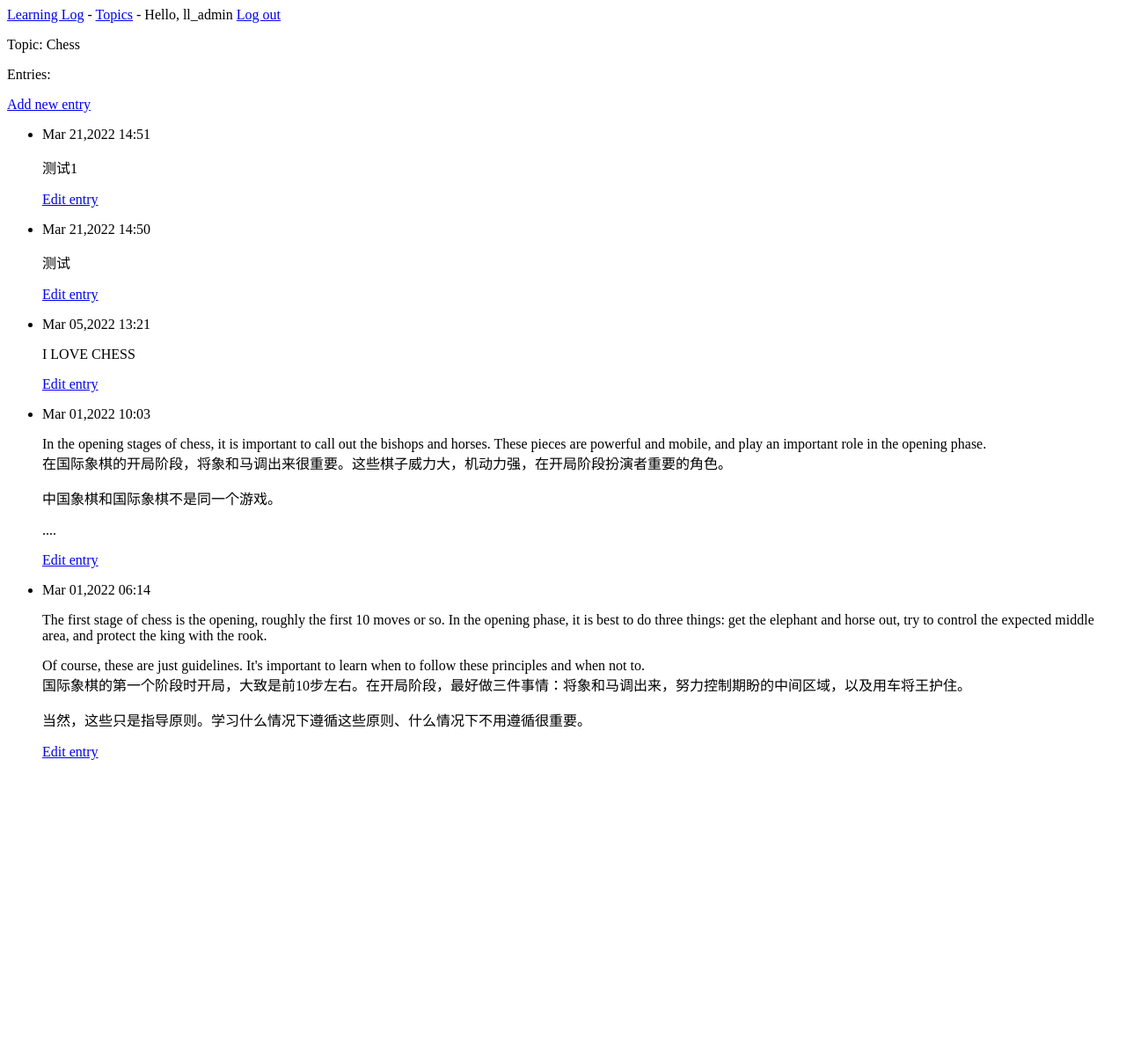
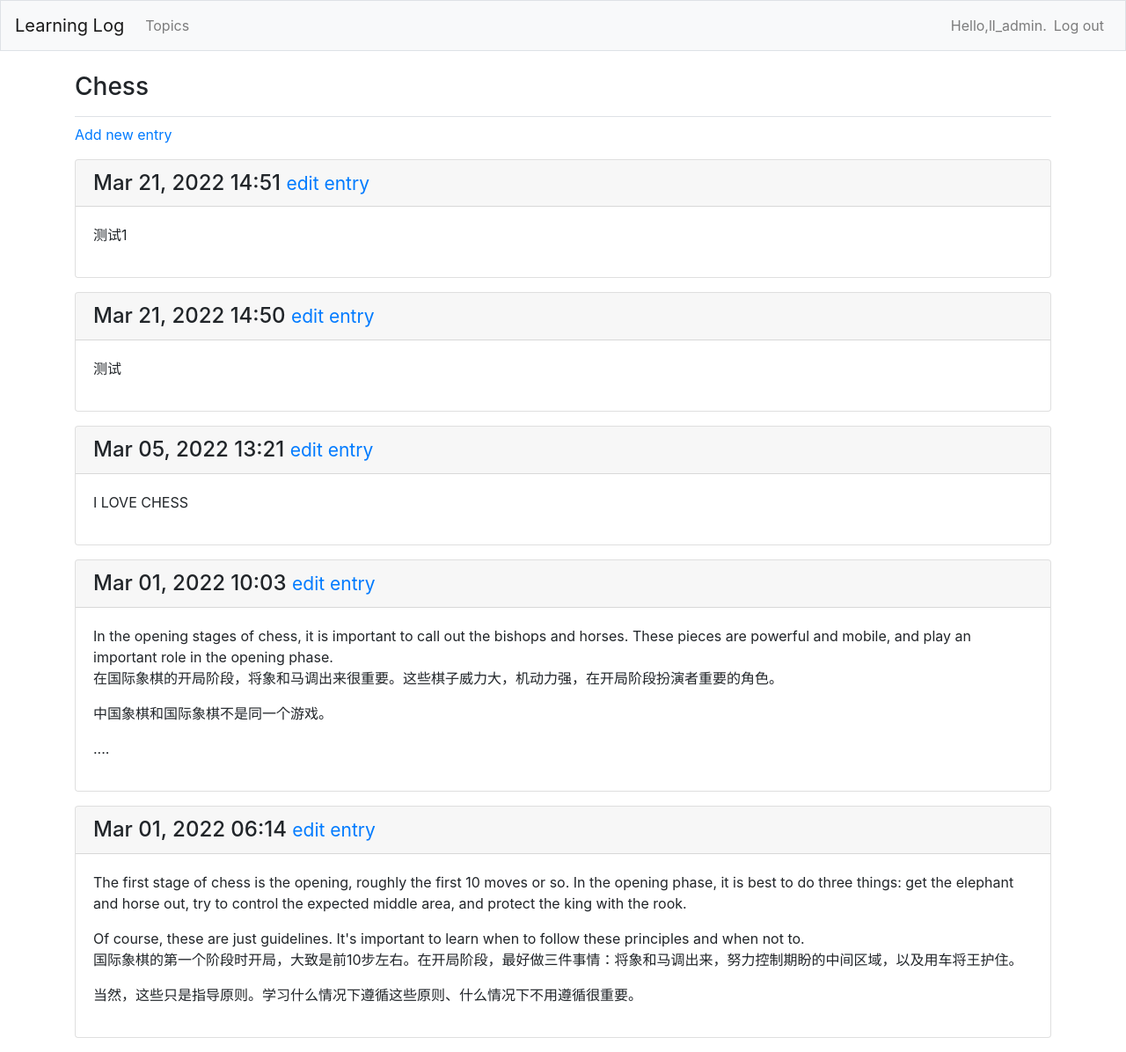
Before and after one commit to tanyaoo/Python_Crash_Course_2nd, a Django app: page /topics/1/ in a window 1280 px wide. Shown: the whole page at 88% size. Before the commit the page ends 864 px from the top, so only its background shows below. Run offline with Django 3.2, Linux system fonts and the light colour scheme; a user stored in the database is signed in; data comes from the database, SQL or seed files in the repository; both versions use the stored data as it was after the commit; some libraries are stand-ins or nearby versions.

Commit message:
设置页面样式

```diff
--- a/learning_blog/learning_blog/settings.py
+++ b/learning_blog/learning_blog/settings.py
@@ -34,6 +34,9 @@ INSTALLED_APPS = [
     # 我的应用程序
     'learning_logs',
     'users',
+
+    # 第三方应用程序
+    'bootstrap4',
 
     # 默认应用程序
     'django.contrib.admin',
@@ -128,3 +131,6 @@ STATIC_URL = '/static/'
 # https://docs.djangoproject.com/en/3.2/ref/settings/#default-auto-field
 
 DEFAULT_AUTO_FIELD = 'django.db.models.BigAutoField'
+
+# 我的设置
+LOGIN_URL = 'users:login'
--- a/learning_blog/learning_logs/models.py
+++ b/learning_blog/learning_logs/models.py
@@ -1,4 +1,5 @@
 from django.db import models
+from django.contrib.auth.models import User
 
 # Create your models here.
 
@@ -7,6 +8,7 @@ class Topic(models.Model):
     """用户学习的主题"""
     text = models.CharField(max_length=200)
     date_added = models.DateTimeField(auto_now_add=True)
+    owner = models.ForeignKey(User, on_delete=models.CASCADE)
 
     def __str__(self):
         """返回模型的字符串表示"""
--- a/learning_blog/learning_logs/templates/learning_logs/base.html
+++ b/learning_blog/learning_logs/templates/learning_logs/base.html
@@ -1,13 +1,62 @@
-<p>
-    <a href="{% url 'learning_logs:index' %}">Learning Log</a> -
-    <a href="{% url 'learning_logs:topics' %}">Topics</a> -
-    {% if user.is_authenticated %}
-        Hello, {{ user.username }}
-        <a href="{% url 'users:logout' %}">Log out</a>
-    {% else %}
-    <a href="{% url 'users:register' %}">Register</a> -
-    <a href="{% url 'users:login' %}">Log in</a>
-    {% endif %}
-</p>
+{% load bootstrap4 %}
 
-{% block content %}{% endblock content %}
+<!doctype html>
+<html lang="en">
+<head>
+    <meta charset="utf-8">
+    <meta name="viewport" content="width=device-width, initial-scale-1, shrink-to-fit=no">
+    <title>Learning Log</title>
+
+    {% bootstrap_css %}
+    {% bootstrap_javascript jquery='full' %}
+
+</head>
+<body>
+
+    <nav class="navbar navbar-expand-md navbar-light bg-light mb-4 border">
+        <a class="navbar-brand" href="{% url 'learning_logs:index' %}">
+            Learning Log</a>
+
+        <button class="navbar-toggler" type="button" data-toggler="collapse"
+                data-target="#navbarCollapse" aria-controls="navbarCollapse"
+                aria-expanded="false" aria-label="Toggle navigation">
+            <span class="navbar-toggler-icon"></span>
+
+        </button>
+        <div class="collapse navbar-collapse" id="navbarCollapse" >
+            <ul class="navbar-nav mr-auto">
+             <li class="nav-item">
+                <a class="nav-link" href="{% url 'learning_logs:topics' %}">Topics</a>
+             </li>
+            </ul>
+            <ul class="navbar-nav ml-auto">
+                {% if user.is_authenticated %}
+                    <li class="nav-item">
+                        <span class="navbar-text">Hello,{{ user.username }}.</span>
+                    </li>
+                    <li class="nav-item">
+                        <a class="nav-link" href="{% url 'users:logout' %}">Log out</a>
+                    </li>
+                {% else %}
+                    <li class="nav-item">
+                        <a class="nav-link" href="{% url 'users:register' %}">Register</a>
+                    </li>
+                    <li class="nav-item">
+                        <a class="nav-link" href="{% url 'users:login' %}">Log in</a>
+                    </li>
+                {% endif %}
+            </ul>
+         </div>
+    </nav>
+    <main role="main" class="container">
+        <div class="pb-2 mb-2 border-bottom">
+            {% block page_header %}{% endblock page_header %}
+        </div>
+        <div>
+            {% block content %}{% endblock content %}
+        </div>
+    </main>
+
+</body>
+
+</html>
--- a/learning_blog/learning_logs/templates/learning_logs/topic.html
+++ b/learning_blog/learning_logs/templates/learning_logs/topic.html
@@ -1,24 +1,28 @@
 {% extends 'learning_logs/base.html' %}
 
+{% block page_header %}
+  <h3>{{ topic }}</h3>
+{% endblock page_header %}
+
 {% block content %}
-
-  <p>Topic: {{ topic }}</p>
-  <p>Entries:</p>
   <p>
     <a href="{% url 'learning_logs:new_entry' topic.id %}">Add new entry</a>
   </p>
-  <ul>
-  {% for entry in entries %}
-    <li>
-      <p>{{ entry.date_added|date:'M d,Y H:i' }}</p>
-      <p>{{ entry.text|linebreaks }}</p>
-      <p>
-        <a href="{% url 'learning_logs:edit_entry' entry.id %}">Edit entry</a>
-      </p>
-    </li>
-  {% empty %}
-    <li>There are no entries for this topic yet.</li>
-  {% endfor %}
-  </ul>
+{% for entry in entries %}
+  <div class="card mb-3">
+    <h4 class="card-header">
+      {{ entry.date_added|date:'M d, Y H:i' }}
+      <small><a href="{% url 'learning_logs:edit_entry' entry.id %}">
+        edit entry
+      </a></small>
+    </h4>
+    <div class="card-body">
+      {{ entry.text|linebreaks }}
+    </div>
+  </div>
+
+{% empty %}
+  <p>There are no entries for this topic yet.</p>
+{% endfor %}
 
 {% endblock content %}
--- a/learning_blog/learning_logs/views.py
+++ b/learning_blog/learning_logs/views.py
@@ -1,4 +1,6 @@
 from django.shortcuts import render, redirect
+from django.contrib.auth.decorators import login_required
+from django.http import Http404
 from .models import Topic, Entry
 from .forms import TopicForm, EntryForm
 
@@ -11,21 +13,27 @@ def index(request):
     return render(request, 'learning_logs/index.html')
 
 
+@login_required
 def topics(request):
     """显示所有的主题"""
-    topics = Topic.objects.order_by('date_added')
+    topics = Topic.objects.filter(owner=request.user).order_by('date_added')
     context = {'topics': topics}
     return render(request, "learning_logs/topics.html", context)
 
 
+@login_required()
 def topic(request, topic_id):
     """显示特定主题及其所有的条目"""
     topic = Topic.objects.get(id=topic_id)
+    # 确认请求的主题属于当前用户
+    if topic.owner != request.user:
+        raise Http404
     entries = topic.entry_set.order_by('-date_added')
     context = {'topic': topic, 'entries': entries}
     return render(request, 'learning_logs/topic.html', context)
 
 
+@login_required()
 def new_topic(request):
     """添加新主题"""
     if request.method != 'POST':
@@ -35,7 +43,9 @@ def new_topic(request):
         # POST提交的数据：对数据进行处理
         form = TopicForm(data=request.POST)
         if form.is_valid():
-            form.save()
+            new_topic = form.save(commit=False)
+            new_topic.owner = request.user
+            new_topic.save()
             return redirect('learning_logs:topics')
 
     # 显示空表单或指出表单数据无效。
@@ -43,6 +53,7 @@ def new_topic(request):
     return render(request, "learning_logs/new_topic.html", context)
 
 
+@login_required()
 def new_entry(request, topic_id):
     """在特定主题中添加新条目"""
     topic = Topic.objects.get(id=topic_id)
@@ -63,10 +74,13 @@ def new_entry(request, topic_id):
     return render(request, "learning_logs/new_entry.html", context)
 
 
+@login_required()
 def edit_entry(request, entry_id):
     """编辑既有条目"""
     entry = Entry.objects.get(id=entry_id)
     topic = entry.topic
+    if topic.owner != request.user:
+        raise Http404
 
     if request.method != 'POST':
         # 初次请求：使用当前条目填充表单
```
Also changed, not shown: learning_blog/learning_logs/templates/learning_logs/index.html (+12 -3 lines), learning_blog/learning_logs/templates/learning_logs/topics.html (+9 -6 lines), learning_blog/users/templates/registration/login.html (+12 -10 lines), learning_blog/db.sqlite3, learning_blog/learning_logs/migrations/0003_topic_owner.py (added).
